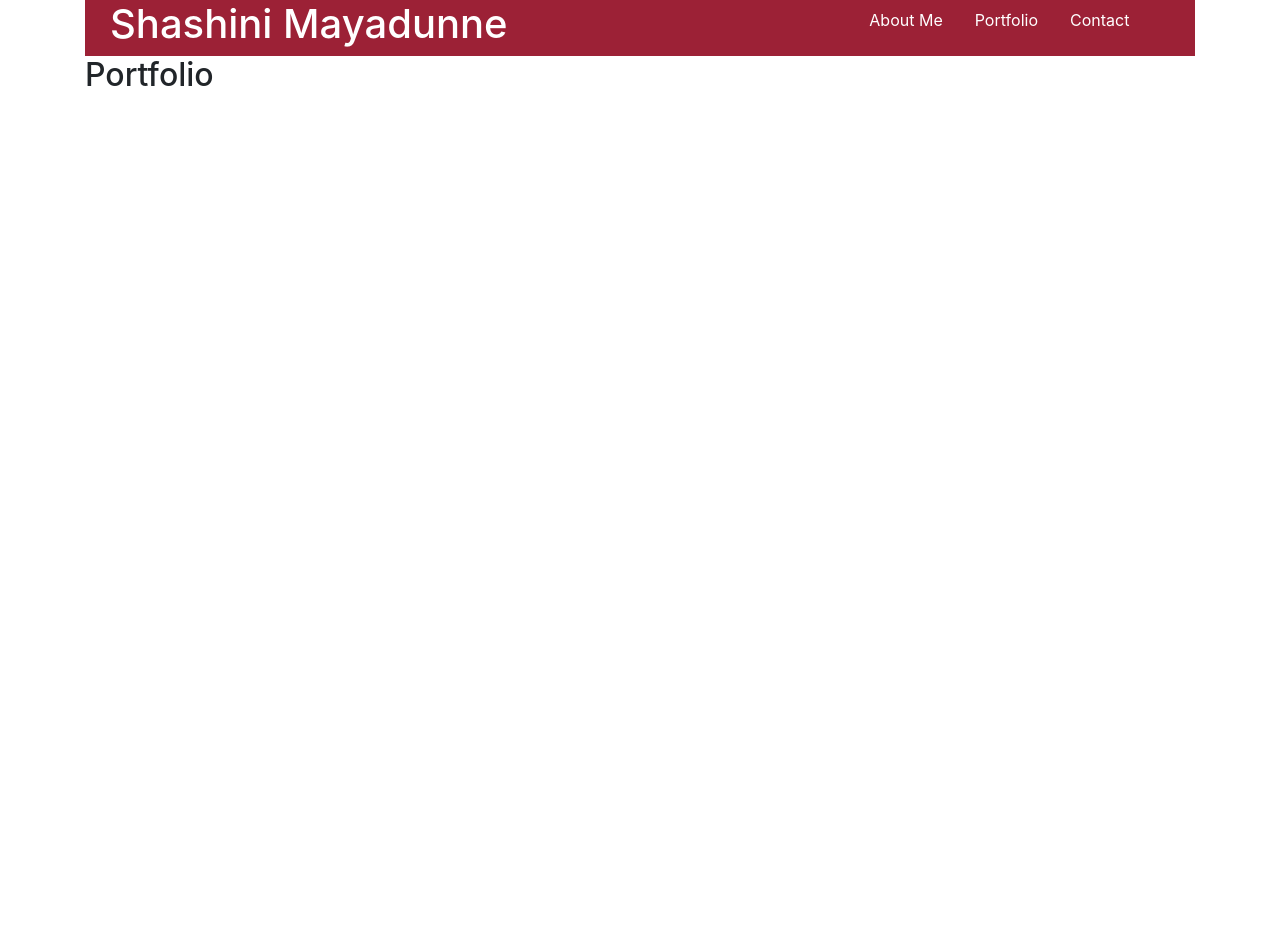
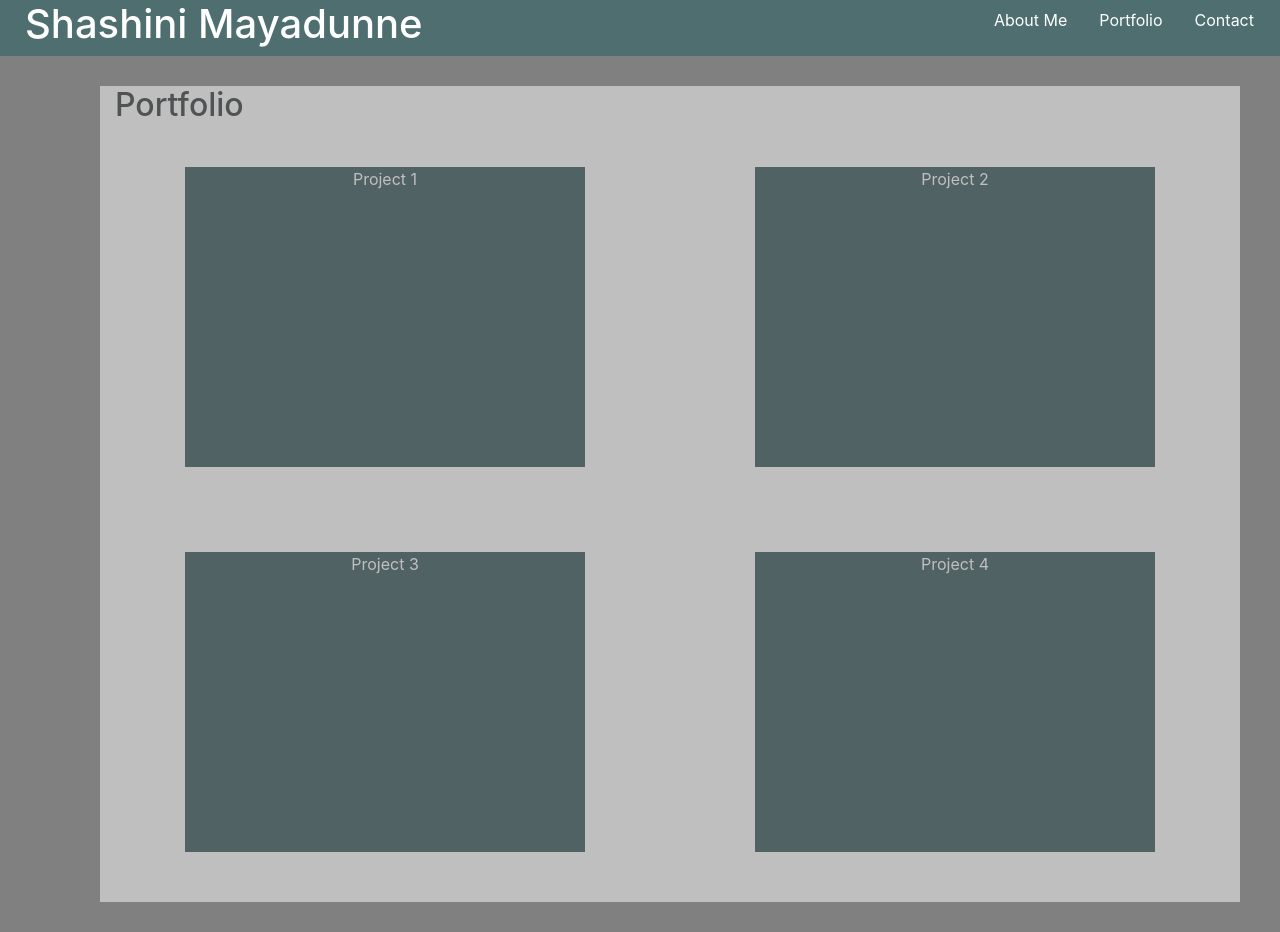
Before and after one commit to Shash833/Shashini-s-Portfolio, a plain HTML site: page assets/portfolio.html in a window 1280 px wide. Before the commit the page ends 800 px from the top, so only its background shows below. Drawn offline with nearby package versions, Linux system fonts and the light colour scheme.

Commit message:
changed layout of portfolio

```diff
--- a/assets/css/contact.css
+++ b/assets/css/contact.css
@@ -1,14 +1,38 @@
 header {
-    background-color: rgb(156, 33, 54);
+    background-color:  rgb(78, 110, 112);
     color: white;
     padding-left: 25px;
+}
+
+nav {
+    padding-left: 10px;
+    padding-right: 10px;
+    float: right;
 }
 
 a {
     color: white;
 }
 
-nav {
-    padding-left: 10px;
-    padding-right: 10px;
+main {
+    background-color: grey;
 }
+
+#main-body {
+    background-color: white;
+    border-color: lightgray;
+    border-width: 20px;
+    margin: 30px;
+}
+input {
+    width: 100%;
+    background-color: white;
+}
+textarea {
+    width: 100%;
+}
+
+#button {
+    width: 100px;
+    background-color: rgb(100, 159, 163);
+}
--- a/assets/css/portfolio.css
+++ b/assets/css/portfolio.css
@@ -1,14 +1,46 @@
 header {
-    background-color: rgb(156, 33, 54);
+    background-color:  rgb(78, 110, 112);
     color: white;
     padding-left: 25px;
+}
+
+nav {
+    padding-left: 10px;
+    padding-right: 10px;
+    float: right;
 }
 
 a {
     color: white;
 }
 
-nav {
-    padding-left: 10px;
-    padding-right: 10px;
+main {
+    background-color: grey;
 }
+
+#main-body {
+    background-color: white;
+    opacity: 50%;
+    margin: 30px;
+}
+
+#project {
+    height: 300px;
+    width: 400px;
+    Background-color: rgb(34, 69, 73);
+    border-width: 50px;
+    Border-color: black;
+    margin-left: 70px;
+    margin-bottom: 50px;
+    margin-top: 35px;
+    color: white;
+    text-align: center;
+}
+
+@media screen and (max-width: 770px) {
+    #project{
+        height: 200px;
+        width: 250px;
+        margin: 25px;
+    }
+}
--- a/assets/css/style.css
+++ b/assets/css/style.css
@@ -1,29 +1,27 @@
 header {
-    background-color: rgb(156, 33, 54);
+    background-color: rgb(78, 110, 112);
     color: white;
     padding-left: 25px;
 }
 
-
 nav {
     padding-left: 10px;
     padding-right: 10px;
+    float: right;
 }
 
 a {
     color: white;
 }
 
+main {
+    background-color: grey;
+}
 
 #main-body {
-    background-color: rgba(128, 128, 128, 0.712);
-}
-
-main {
-    padding: 30px;
-}
-
-h2 {
+    background-color: white;
+    opacity: 50%;
+    margin: 30px;
 }
 
 img {
@@ -36,3 +34,8 @@ img {
     padding-right: 10px;
 
 }
+
+#footer {
+    background-color:rgb(78, 110, 112) ;
+    width: 100%;
+}
--- a/assets/portfolio.html
+++ b/assets/portfolio.html
@@ -9,7 +9,6 @@
 </head>
 
 <body>
-    <div class="container">
     <header>
         <div class="row">
             <div class="col-sm-8">
@@ -26,14 +25,34 @@
     </header>
 
     <main>
+        <div class="container">
+            <div class="row">
+                <div class="col-sm-12" id="main-body">
                     <div class="row">
                         <div class="col-sm-12">
                             <h2 id="Portfolio"> Portfolio </h2>
                         </div>
                     </div>
-
+                    <div class="row">
+                        <div class="col-sm-6">
+                            <div href="#" id="project"> Project 1</div>
+                        </div>
+                        <div class="col-sm-6">
+                            <div href="#" id="project"> Project 2</div>
+                        </div>
+                    </div>
+                    <div class="row">
+                        <div class="col-sm-6">
+                            <div href="#" id="project"> Project 3</div>
+                        </div>
+                        <div class="col-sm-6">
+                            <div href="#" id="project"> Project 4</div>
+                        </div>
+                    </div>
+                </div>
+            </div>
+        </div>
     </main>
-    </div>
 </body>
 
 </html>
```
Also changed, not shown: assets/contact.html (+19 -3 lines), index.html (+2 -3 lines), assets/port folio.html (added), assets/style - delete....css (renamed from assets/style.css), 1 other file. Lines whose indentation alone changed are shown as unchanged.
